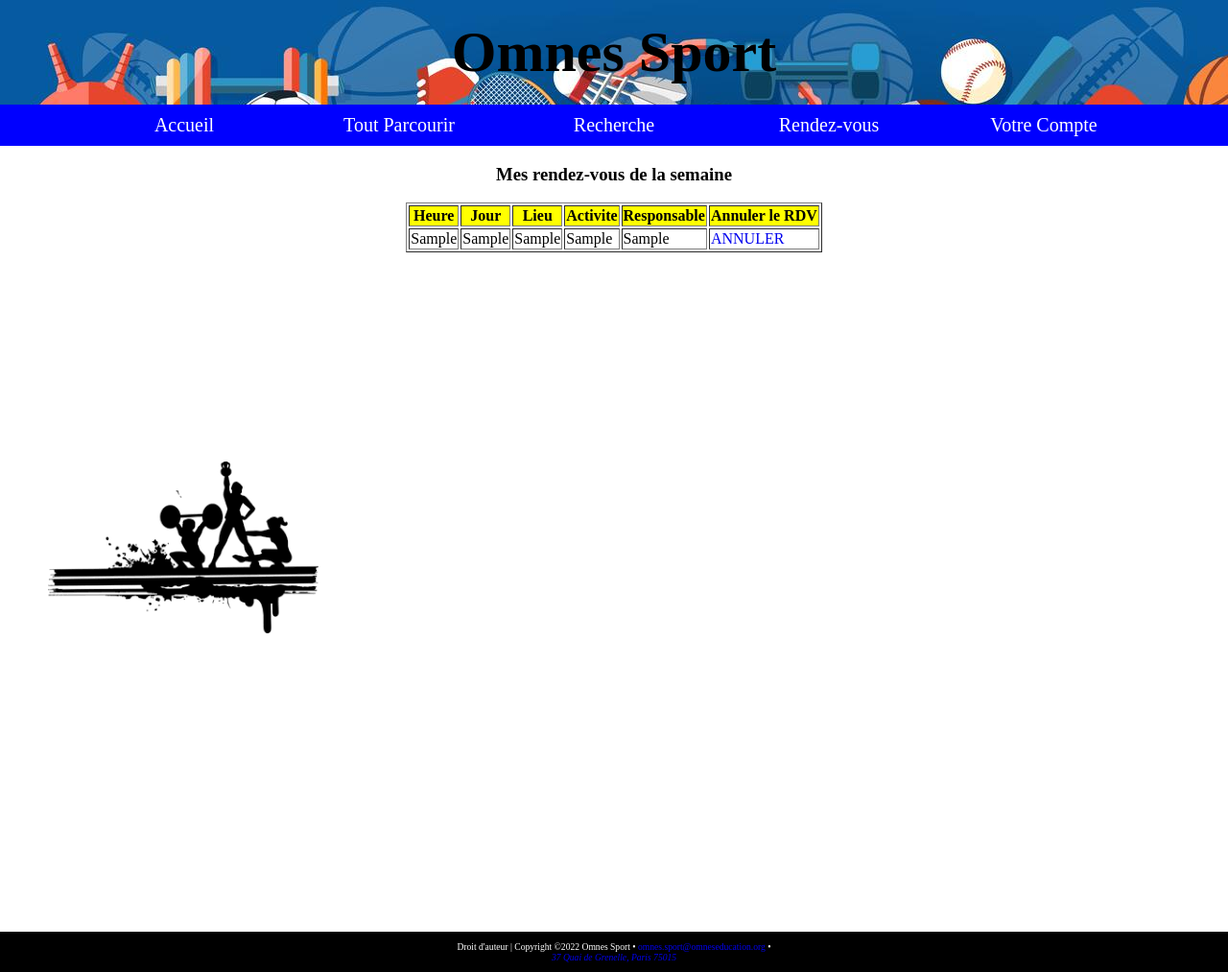
After one commit to Nonoon971/OmnesSport, a PHP site: page /rdv.php in a window 1280 px wide. The commit adds this page. Shown: the whole page at 96% size. Run offline with PHP 8.4, Linux system fonts and the light colour scheme; the visitor is signed in with stand-in values (Sample User, id 1); tables that the repository leaves empty or names only in its code hold one stand-in row (values such as "Sample post").

Commit message:
RDV, annulation

```diff
--- a/Musculation.php
+++ b/Musculation.php
@@ -26,7 +26,8 @@
 
 			<p> Ca c'est Mon CV !!!!!</p>
 
-			<?php  $coachName='Personne' ?>
+			<?php  $coachName='Personne' ; $Sport='muscu'?>
+
 			<?php require('tableauRDV.php')?>
 
 		</div>
--- a/header.php
+++ b/header.php
@@ -54,7 +54,7 @@
 
 			</li>
 			<li><a href="rdv.php">Rendez-vous</a></li>
-			<li><a href="compte.php">Votre Compte</a></li>
+			<li><a href="loginformulaire.php">Votre Compte</a></li>
 			<!--
 				<li id="login"><a href="#"><span class="glyphicon glyphicon-log-in"></span> Login</a></li>  tester avec session pour remplacer et tt
 			-->
--- /dev/null
+++ b/rdv.php
@@ -0,0 +1,114 @@
+<?php
+
+	session_start() ;
+
+ ?>
+<!DOCTYPE html>
+<html>
+<head>
+	<meta charset="utf-8">
+	<meta name="viewport" content="width=device-width, initial-scale=1">
+	<link rel="stylesheet" type="text/css" href="cssheaderFooter.css">
+	<title>OmnesSport</title>
+	<style type="text/css">
+		table{
+			margin: 0 auto;
+		}
+		a{
+			text-decoration-line : none;
+		}
+		th{
+			background-color: yellow;
+		}
+		h3{
+			text-align: center;
+		}
+		#section{
+			background-image: url('training.png');
+			background-position: 5% 50%;
+			background-repeat: no-repeat;
+			box-sizing: border-box;
+			margin: 0;
+    height: 100%;
+    border-radius: 2em;
+
+		}
+		html, body {
+    margin: 0;
+    height: 100%;
+}
+body {
+    box-sizing: border-box;
+
+    border-radius: 2em;
+}
+
+	</style>
+</head>
+<body>
+	<?php include_once('header.php') ; ?>
+
+
+	<div id="section">
+    <h3>Mes rendez-vous de la semaine</h3>
+
+
+
+
+    <?php
+
+    	$database = "omnessport";
+		$db_handle = mysqli_connect('localhost', 'root', '');
+    	$db_found = mysqli_select_db($db_handle, $database);
+
+    	if($db_found){
+
+    		$Id_sess=$_SESSION['ID'];
+
+    		$sql="SELECT ID_RDV FROM affiliation WHERE ID_User='$Id_sess' ";
+
+    		$result = mysqli_query($db_handle, $sql);
+
+            echo "<table border='1'>";
+
+            echo "<tr>
+            		<th>Heure</th>
+            		<th>Jour</th>
+            		<th>Lieu</th>
+            		<th>Activite</th>
+            		<th>Responsable</th>
+            		<th>Annuler le RDV</th>
+            	  </tr>";
+    		while($data = mysqli_fetch_assoc($result)){
+
+    			$ID_rdv=$data['ID_RDV'];
+
+    			$sql="SELECT Heure,jour,Lieu,Sport,coach FROM rdv WHERE ID='$ID_rdv'";
+
+    		    $result2 = mysqli_query($db_handle, $sql);
+    		    echo "<tr>";
+
+    		    while($data2 = mysqli_fetch_assoc($result2)){
+    		    	echo "<td>".$data2['Heure']."</td>
+    		    	      <td>".$data2['jour']."</td>
+    		    	      <td>".$data2['Lieu']."</td>
+    		    	      <td>".$data2['Sport']."</td>
+    		    	      <td>".$data2['coach']."</td>
+    		    	      <td><a href='annulation.php?ID=".$ID_rdv."'>ANNULER</a></td>";
+
+
+    		    }
+    		    echo "</tr>";
+
+    		}
+    		echo "</table>";
+    	}
+     ?>
+
+
+ </div>
+
+ <?php include_once('footer.php') ; ?>
+
+</body>
+</html>
```
Also changed, not shown: Accueil.php (+12 -1 lines), FicheRdvMuscu.php (deleted, +0 -54 lines), annulation.php (added, +29 -0 lines), login.php (added, +43 -0 lines), loginformulaire.php (added, +45 -0 lines), reservation.php (+51 -4 lines), tableauRDV.php (+4 -7 lines), training.png (added).
